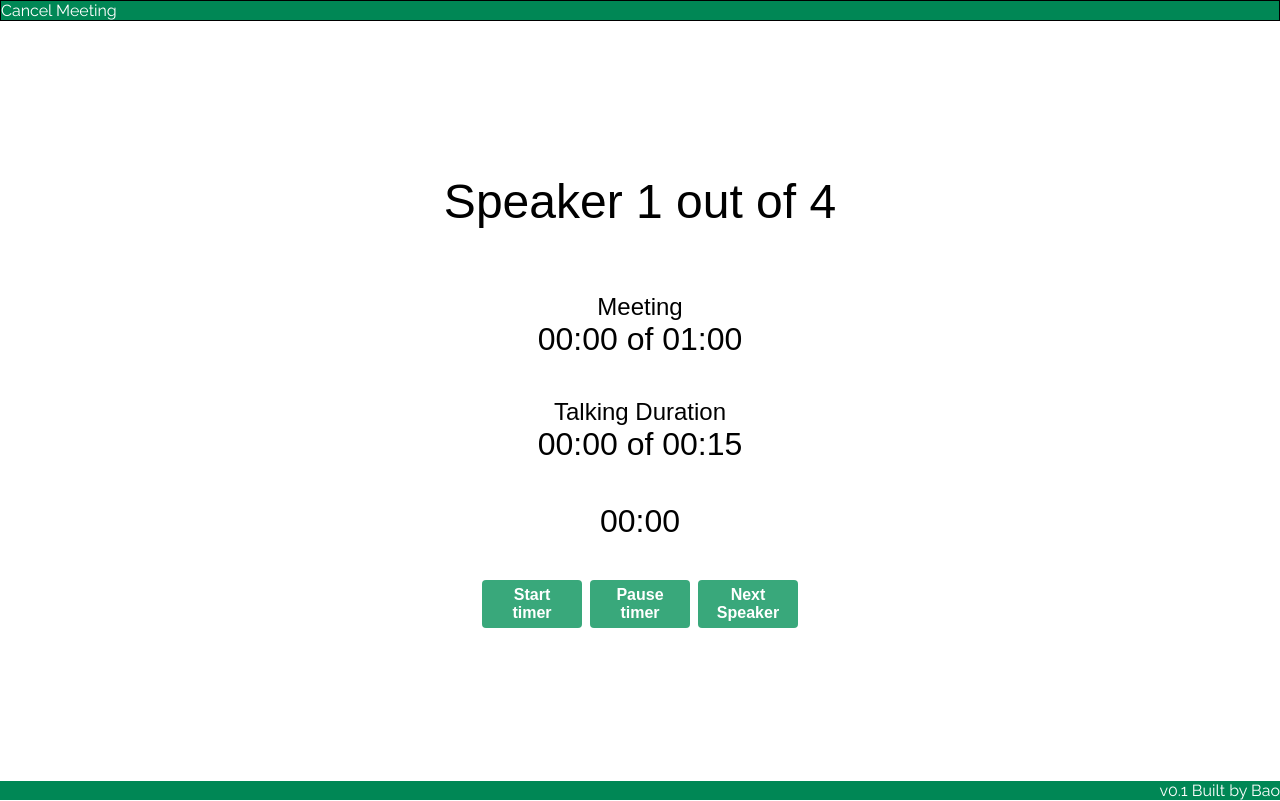
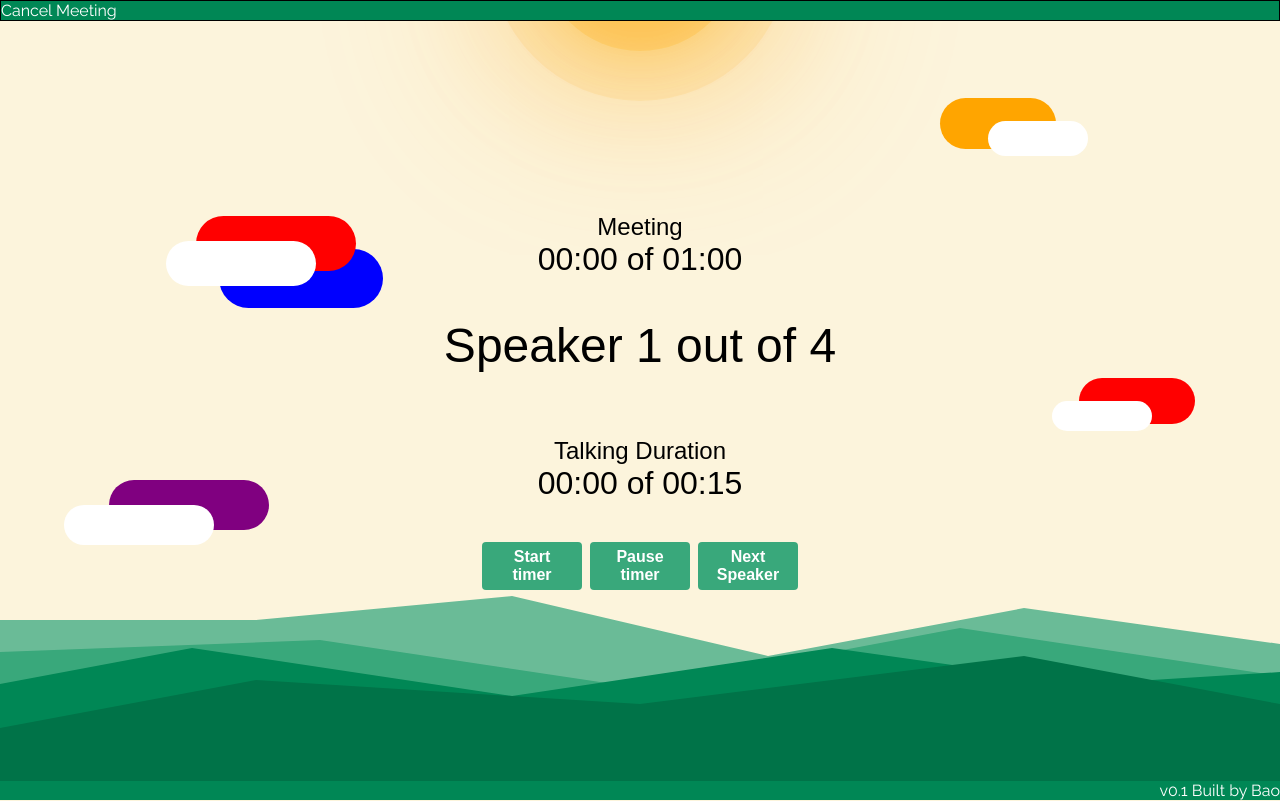
Before and after one commit to bao-trn/BaoTimer, an Angular app: page /meeting-room in a window 1280 px wide. Built offline with nearby package versions, Linux system fonts and the light colour scheme.

Commit message:
added new UI and animations

```diff
--- a/angular.json
+++ b/angular.json
@@ -57,6 +57,9 @@
           "defaultConfiguration": "production"
         },
         "serve": {
+          "options": {
+            "liveReload": true
+          },
           "builder": "@angular-devkit/build-angular:dev-server",
           "configurations": {
             "production": {
--- a/src/app/home/home.component.css
+++ b/src/app/home/home.component.css
@@ -98,4 +98,6 @@ main {
   h3 {
     font-size: 1.3rem;
   }
+
+
 }
--- a/src/app/meeting/meeting.component.css
+++ b/src/app/meeting/meeting.component.css
@@ -35,7 +35,15 @@ main {
   flex-direction: column;
   justify-content: center;
   align-items: center;
+  position: relative;
+  z-index: 50; /* Ensure main content is above the polygon container */
 }
+
+.stopwatch-container {
+  top: 10%;
+  z-index: 51;
+}
+
 .speaker {
   font-size: 3rem;
   margin-bottom: 8vh;
@@ -50,7 +58,7 @@ time {
   margin-bottom: 5vh;
 }
 
-.stopwatch {
+.timer-container {
   display: flex;
   flex-direction: column;
   justify-content: center;
@@ -78,40 +86,240 @@ time {
   background-color: #008755;
 }
 
+.button-container {
+  display: flex;
+  justify-content: center;
+}
+
 .cancel-meeting {
   color: white;
   text-align: end;
   text-decoration: none;
 }
 
-.overtime-active-hf {
-  background-color: darkred;
+.overtime-active-header-footer {
+  background-color: #290300;
 }
 
-.overtime-active-main {
-  height: 100%;
-  width: 100%;
-  background: linear-gradient(to bottom, #ffffff, red);
+/****************** CLOUDS ******************/
+
+.sky {
+  position: absolute;
+  width: 100vw;
+  height: 100vh;
+  background: #fcf4dc;
+  z-index: 5;
 }
 
-.overtime-inactive {
-  height: 100%;
-  width: 100%;
-  animation: timerProgression var(--animation-duration) linear 1;
-  background-size: 100% 100%;
+.cloud, .cloud1, .cloud2, .cloud3, .cloud4 {
+  z-index: 25
 }
 
-@keyframes timerProgression {
-  0% {
-    background: linear-gradient(to bottom, #8bc8aa, #ffffff);
-  }
-  33% {
-    background: linear-gradient(to bottom, #6abb97, #ffffff);
-  }
-  66% {
-    background: linear-gradient(to bottom, #39a87b, #ffffff);
+.cloud {
+  position: absolute;
+  background-color: #ffffff;
+  border-radius: 50px;
+  opacity: 1;
+}
+
+.cloud1 {
+  width: 150px;
+  height: 40px;
+  top: 63%;
+  left: 5%;
+  box-shadow: 50px -20px 0 5px purple;
+}
+
+.cloud2 {
+  width: 100px;
+  height: 35px;
+  top: 15%;
+  right: 15%;
+  box-shadow: -40px -15px 0 8px orange;
+}
+
+.cloud3 {
+  width: 150px;
+  height: 45px;
+  top: 30%;
+  left: 13%;
+  box-shadow: 35px -20px 0 5px red, 60px 15px 0 7px blue;
+}
+
+.cloud4 {
+  width: 100px;
+  height: 30px;
+  top: 50%;
+  right: 10%;
+  box-shadow: 35px -15px 0 8px red;
+}
+
+/****************** SUN ******************/
+
+.sun-container {
+  position: absolute;
+  bottom: 0;
+  width: 100%;
+  height: 100%;
+  display: flex;
+  justify-content: center;
+  align-items: flex-start;
+  z-index: 10;
+}
+
+.sun {
+  position: absolute;
+  bottom: 100%;
+  width: 100px;
+  height: 100px;
+  background-color: red;
+  border-radius: 50%;
+  box-shadow: 0 0 50px 50px rgba(255, 165, 0, 0.3),
+  0 0 100px 100px rgba(255, 165, 0, 0.2),
+  0 0 150px 150px rgba(255, 165, 0, 0.1);
+  z-index: 15;
+}
+
+.sun::before,
+.sun::after {
+  content: "";
+  position: absolute;
+  border-radius: 50%;
+  z-index: 14;
+}
+
+/* Inner halo */
+.sun::before {
+  width: 200px;
+  height: 200px;
+  background-color: rgba(255, 165, 0, 0.2);
+  top: -50px;
+  left: -50px;
+}
+
+/* Outer halo */
+.sun::after {
+  width: 300px;
+  height: 300px;
+  background-color: rgba(255, 165, 0, 0.1);
+  top: -100px;
+  left: -100px;
+}
+
+/****************** GREEN STUFF ******************/
+
+.polygon-container {
+  position: fixed;
+  bottom: 0;
+  width: 100vw;
+  height: 100vh;
+  z-index: 40;
+  pointer-events: none; /* no interaction with mouse */
+}
+
+.polygon-curve-1,
+.polygon-curve-2,
+.polygon-curve-3,
+.polygon-curve-4,
+.polygon-curve-5 {
+  position: absolute;
+  bottom: 0;
+  width: 100%;
+  height: 30vh;
+}
+
+.polygon-curve-1 {
+  background-color: #007348;
+  z-index: 45;
+  bottom: 0;
+  clip-path: polygon(0 70%, 20% 50%, 50% 60%, 80% 40%, 100% 60%, 100% 100%, 0 100%);
+}
+
+.polygon-curve-2 {
+  background-color: #008755;
+  z-index: 44;
+  clip-path: polygon(0 60%, 15% 45%, 40% 65%, 65% 45%, 85% 60%, 100% 55%, 100% 100%, 0 100%);
+  bottom: 20px;
+}
+
+.polygon-curve-3 {
+  background-color: #39a87b;
+  z-index: 43;
+  clip-path: polygon(0 55%, 25% 50%, 50% 70%, 75% 45%, 100% 65%, 100% 100%, 0 100%);
+  bottom: 40px;
+}
+
+.polygon-curve-4 {
+  background-color: #6abb97;
+  z-index: 42;
+  clip-path: polygon(0 50%, 20% 50%, 40% 40%, 60% 65%, 80% 45%, 100% 60%, 100% 100%, 0 100%);
+  bottom: 60px;
+}
+
+/************ ANIMATIONS ************/
+
+/* Sunset animation */
+
+.animation-sunset-sky {
+  animation: sunset-sky var(--animation-duration) linear 1 forwards;
+}
+.animation-sunset {
+  animation: sunset var(--animation-duration) linear 1 forwards;
+}
+.animation-sunset-hills {
+  animation: sunset-hills var(--animation-duration) linear 1 forwards;
+}
+.animation-sunset-curve1 {
+  animation: sunset-curve1 var(--animation-duration) linear 1 forwards;
+}
+.animation-sunset-curve2 {
+  animation: sunset-curve2 var(--animation-duration) linear 1 forwards;
+}
+.animation-sunset-curve3 {
+  animation: sunset-curve3 var(--animation-duration) linear 1 forwards;
+}
+.animation-sunset-curve4 {
+  animation: sunset-curve4 var(--animation-duration) linear 1 forwards;
+}
+
+
+@keyframes sunset-sky {
+  50% {
+    background: #f5d471;
   }
   100% {
-    background: linear-gradient(to bottom, #008755, #ffffff);
+    background: #fc9f2d;
   }
 }
+
+@keyframes sunset {
+  0% {
+    bottom: 100%; /* Starting at the top */
+    background-color: #FFA500; /* Bright orange */
+  }
+  100% {
+    bottom: -10%; /* Disappears below the horizon */
+    background-color: #e32600; /* Red-orange at sunset */
+  }
+}
+
+@keyframes sunset-curve1 {
+  100% {
+    background-color: #290300; /* Red-orange at sunset */
+  }
+}
+@keyframes sunset-curve2 {
+  100% {
+    background-color: #570600; /* Red-orange at sunset */
+  }
+}
+@keyframes sunset-curve3 {
+  100% {
+    background-color: #a80b00; /* Red-orange at sunset */
+  }
+}
+@keyframes sunset-curve4 {
+  100% {
+    background-color: #f51000; /* Red-orange at sunset */
+  }
+}
--- a/src/app/meeting/meeting.component.html
+++ b/src/app/meeting/meeting.component.html
@@ -1,31 +1,57 @@
 <body>
-  <header [ngClass]="{'overtime-active-hf': talkingTime > talkingDuration, '': talkingTime <= talkingDuration}">
+  <header [ngClass]="{'overtime-active-header-footer': talkingTime > talkingDuration, '': talkingTime <= talkingDuration}">
     <nav>
       <a class="cancel-meeting" (click)="resetTimer()" routerLink="/home">Cancel Meeting</a>
     </nav>
   </header>
 
-  <main [ngClass]="{'overtime-inactive': (talkingTime <= talkingDuration) && (talkingTime > 0), 'overtime-active-main': talkingTime > talkingDuration}">
-    <span class="speaker">Speaker {{currentSpeaker}} out of {{getNbSpeakers()}}</span>
+  <main>
 
-    <div class="stopwatch">
+    <!-- Sky -->
+    <div [ngClass]="{'animation-sunset-sky': (talkingTime > 0)}" class="sky">
+      <div class="cloud cloud1"></div>
+      <div class="cloud cloud2"></div>
+      <div class="cloud cloud3"></div>
+      <div class="cloud cloud4"></div>
+      <div class="cloud cloud5"></div>
+
+      <div class="sun-container">
+        <div [ngClass]="{'animation-sunset': (talkingTime > 0)}" class="sun"></div>
+      </div>
+
+    </div>
+
+    <!-- Sun -->
+
+
+    <!-- Stopwatch -->
+    <div class="stopwatch-container">
+      <div class="timer-container">
         <span class="timer-label">Meeting</span>
         <time>{{time | timeFormat}} of {{meetingDuration | timeFormat}}</time>
+        <span class="speaker">Speaker {{currentSpeaker}} out of {{getNbSpeakers()}}</span>
         <span class="timer-label">Talking Duration</span>
         <time>{{talkingTime | timeFormat}} of {{talkingDuration| timeFormat}}</time>
       </div>
-
-    <time>{{remainingTalkingTime | timeFormat}}</time>
 
       <div class="button-container">
         <button class="timer-button" (click)="startTimer()" [disabled]="isRunning">Start timer</button>
         <button class="timer-button" (click)="pauseTimer()" [disabled]="!isRunning">Pause timer</button>
         <button class="timer-button" (click)="nextSpeaker()">Next Speaker</button>
       </div>
+    </div>
+
+    <!-- Earth -->
+    <div class="polygon-container ">
+      <div [ngClass]="{'animation-sunset-curve1': (talkingTime > 0)}" class="polygon-curve-1"></div>
+      <div [ngClass]="{'animation-sunset-curve2': (talkingTime > 0)}" class="polygon-curve-2"></div>
+      <div [ngClass]="{'animation-sunset-curve3': (talkingTime > 0)}" class="polygon-curve-3"></div>
+      <div [ngClass]="{'animation-sunset-curve4': (talkingTime > 0)}" class="polygon-curve-4"></div>
+    </div>
 
   </main>
 
-  <footer [ngClass]="{'overtime-active-hf': talkingTime > talkingDuration, '': talkingTime <= talkingDuration}">
+  <footer [ngClass]="{'overtime-active-header-footer': talkingTime > talkingDuration, '': talkingTime <= talkingDuration}">
     v0.1 Built by Bao
   </footer>
 </body>
--- a/src/styles.css
+++ b/src/styles.css
@@ -47,6 +47,7 @@ body {
   font-family: Arial, sans-serif;
   color: black;
   background-color: white;
+
 }
 
 header {
```
Lines whose indentation alone changed are shown as unchanged.
